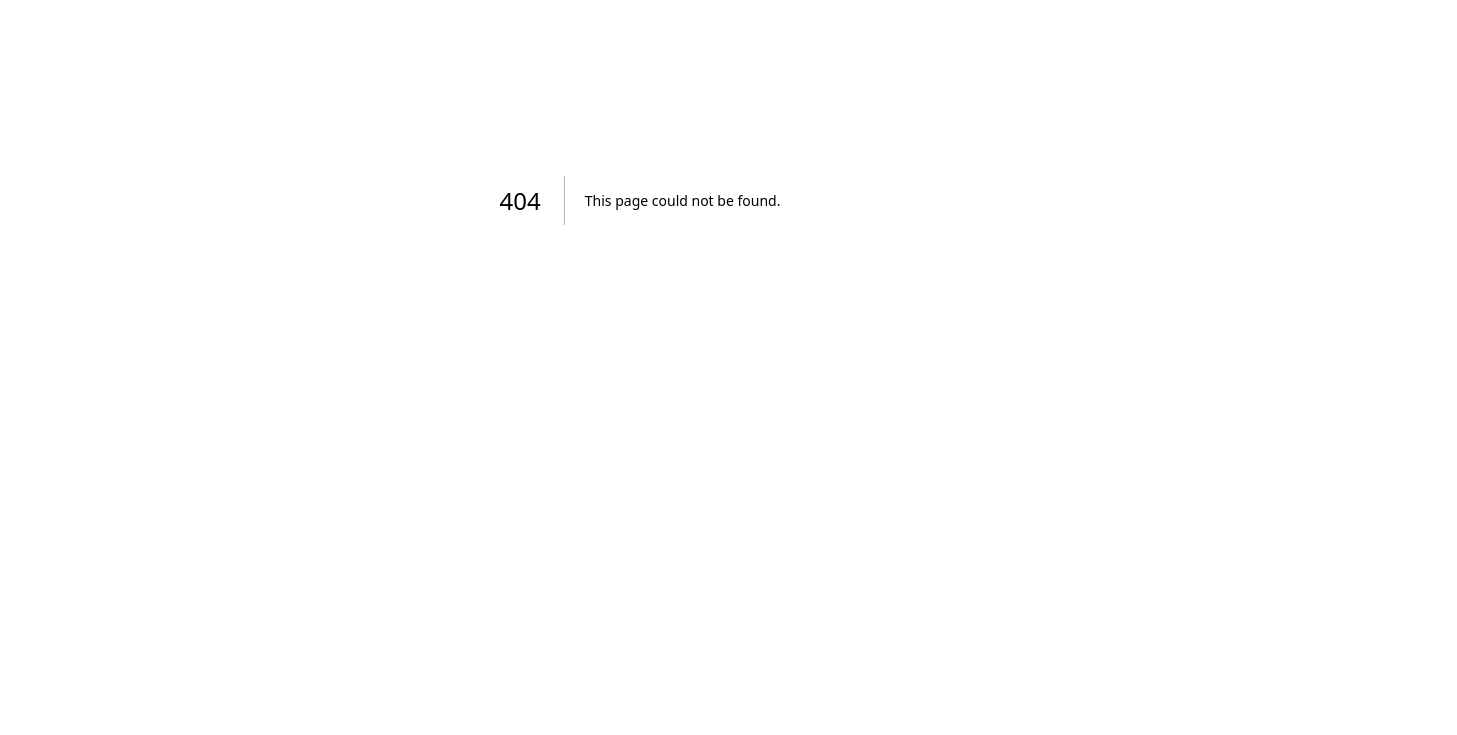
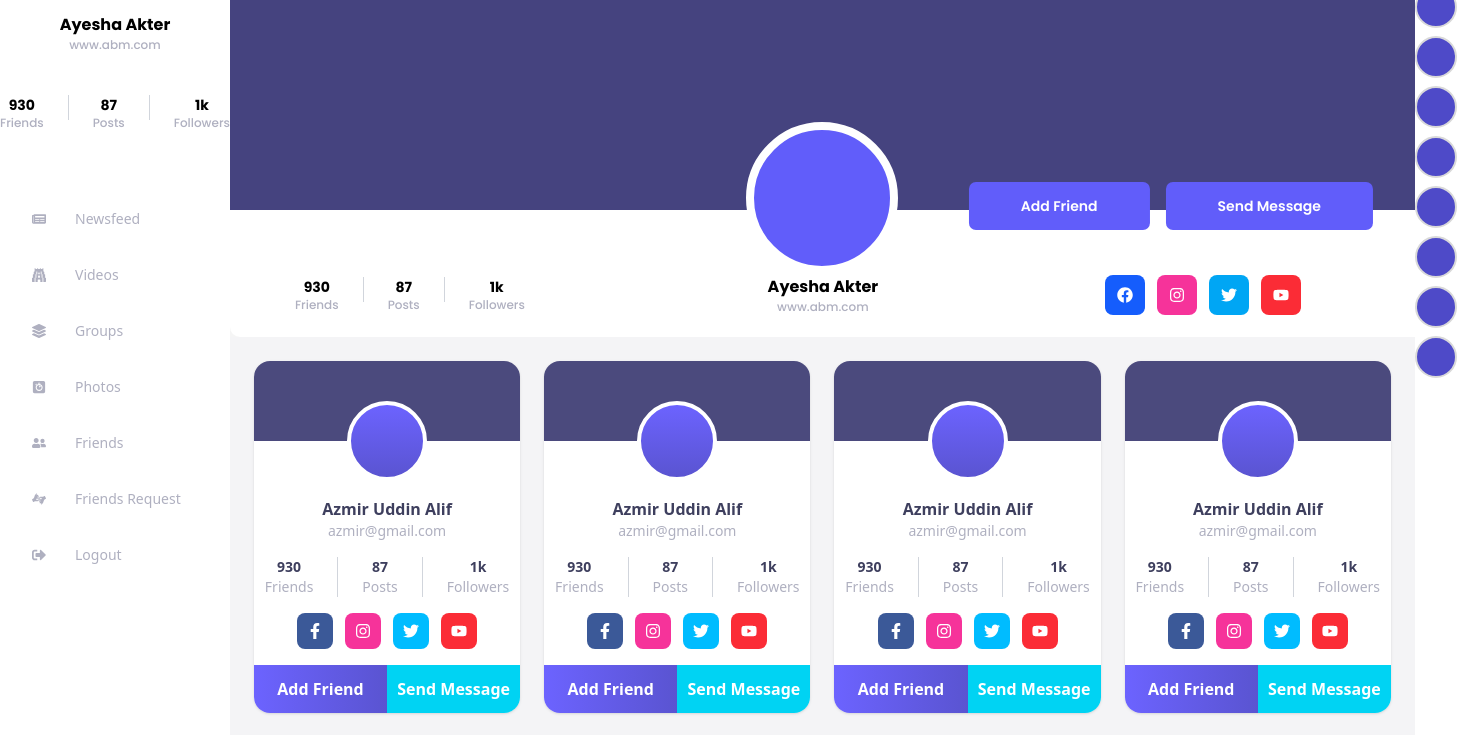
Before and after one commit to ayeshaakter02/Social-Media, a Next.js app in the folder client/: page /friends in a window 1280 px wide. Before the commit this address had no page. Shown: the part 200-935 px from the top of the page, 1457 px wide, since content can reach past the window. Before the commit the page ends 800 px from the top, so only its background shows below. Built offline with nearby package versions, Linux system fonts and the light colour scheme.

Commit message:
design friends profile  card & profile videos

```diff
--- /dev/null
+++ b/client/src/app/(root)/friends/page.jsx
@@ -0,0 +1,20 @@
+"use client"
+import Aboutme from '@/components/common/Aboutme'
+import Photos from '@/components/common/Photos'
+import ProfileHeader from '@/components/common/ProfileHeader'
+import Videos from '@/components/common/Videos'
+import CreatePost from '@/components/single/CreatePost'
+import ProfileGrid from '@/components/single/ProfileGrid'
+import HomePages from '@/Pages/HomePages'
+import React from 'react'
+
+const page = () => {
+  return (
+    <div className='mb-154.25'>
+      <ProfileHeader />
+      <ProfileGrid/>
+    </div>
+  )
+}
+
+export default page
--- /dev/null
+++ b/client/src/components/single/ProfileCard.jsx
@@ -0,0 +1,68 @@
+import { FaFacebookF, FaInstagram, FaTwitter, FaYoutube } from "react-icons/fa";
+
+const ProfileCard = () => {
+  return (
+    <div className="bg-white rounded-2xl overflow-hidden shadow-sm w-full">
+
+      {/* Top Cover */}
+      <div className="bg-[#4B4A7D] h-20 relative">
+        {/* Avatar */}
+        <div className="absolute left-1/2 -bottom-10 transform -translate-x-1/2">
+          <div className="w-20 h-20 rounded-full bg-gradient-to-b from-[#6C63FF] to-[#5A54D1] border-4 border-white"></div>
+        </div>
+      </div>
+
+      {/* Content */}
+      <div className="pt-14 pb-4 text-center px-4">
+        <h3 className="font-semibold text-[#3E3F5E]">Azmir Uddin Alif</h3>
+        <p className="text-sm text-[#AFB0C0]">azmir@gmail.com</p>
+
+        {/* Stats */}
+        <div className="flex justify-center gap-6 mt-4 text-sm">
+          <div>
+            <p className="font-bold text-[#3E3F5E]">930</p>
+            <p className="text-[#AFB0C0]">Friends</p>
+          </div>
+          <div className="border-l border-gray-300"></div>
+          <div>
+            <p className="font-bold text-[#3E3F5E]">87</p>
+            <p className="text-[#AFB0C0]">Posts</p>
+          </div>
+          <div className="border-l border-gray-300"></div>
+          <div>
+            <p className="font-bold text-[#3E3F5E]">1k</p>
+            <p className="text-[#AFB0C0]">Followers</p>
+          </div>
+        </div>
+
+        {/* Social Icons */}
+        <div className="flex justify-center gap-3 mt-4">
+          <div className="w-9 h-9 bg-[#3b5998] text-white flex items-center justify-center rounded-lg">
+            <FaFacebookF />
+          </div>
+          <div className="w-9 h-9 bg-pink-500 text-white flex items-center justify-center rounded-lg">
+            <FaInstagram />
+          </div>
+          <div className="w-9 h-9 bg-sky-400 text-white flex items-center justify-center rounded-lg">
+            <FaTwitter />
+          </div>
+          <div className="w-9 h-9 bg-red-500 text-white flex items-center justify-center rounded-lg">
+            <FaYoutube />
+          </div>
+        </div>
+      </div>
+
+      {/* Buttons */}
+      <div className="flex">
+        <button className="flex-1 py-3 bg-gradient-to-r from-[#6C63FF] to-[#5A54D1] text-white font-semibold">
+          Add Friend
+        </button>
+        <button className="flex-1 py-3 bg-cyan-400 text-white font-semibold">
+          Send Message
+        </button>
+      </div>
+    </div>
+  );
+};
+
+export default ProfileCard;
--- /dev/null
+++ b/client/src/components/single/ProfileGrid.jsx
@@ -0,0 +1,15 @@
+import ProfileCard from "./ProfileCard";
+
+const ProfileGrid = () => {
+  return (
+    <div className="p-6 bg-[#F4F4F6] min-h-screen">
+      <div className="grid grid-cols-4 gap-6">
+        {Array.from({ length: 8 }).map((_, i) => (
+          <ProfileCard key={i} />
+        ))}
+      </div>
+    </div>
+  );
+};
+
+export default ProfileGrid;
```
